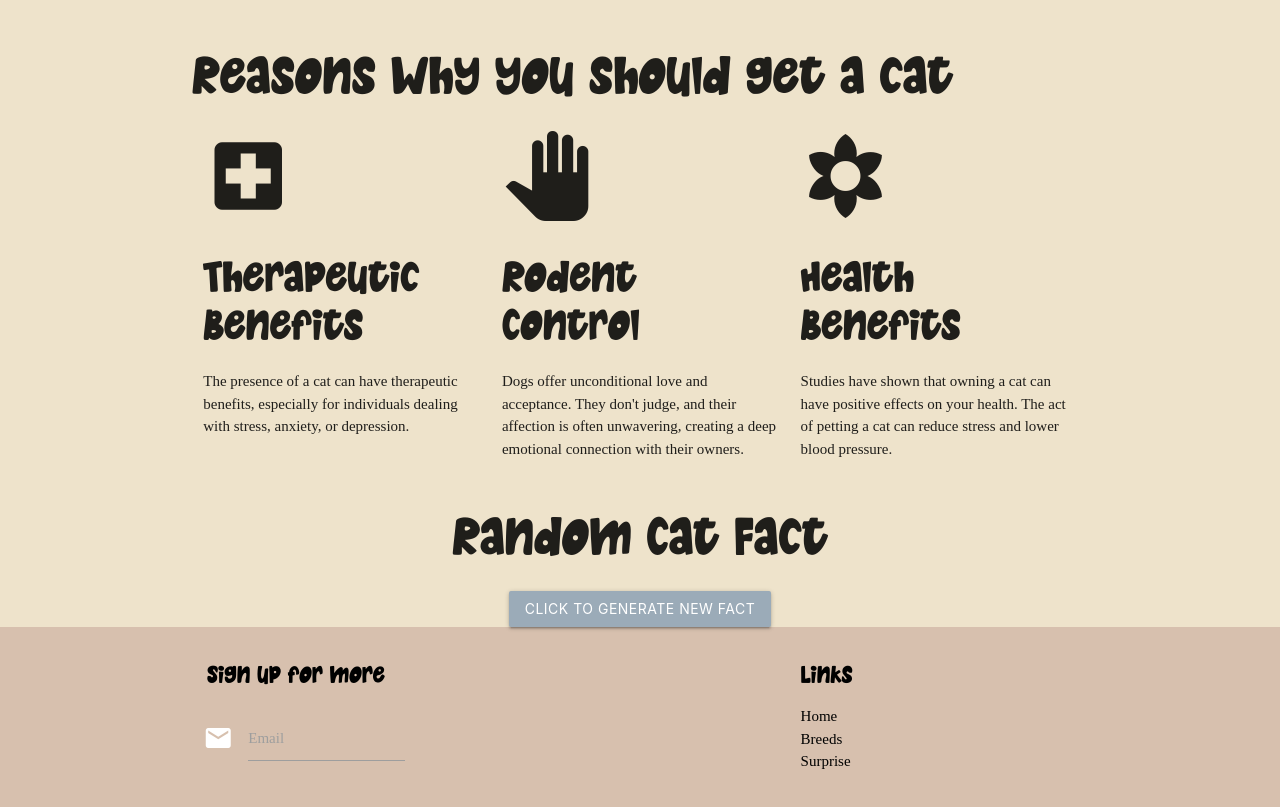
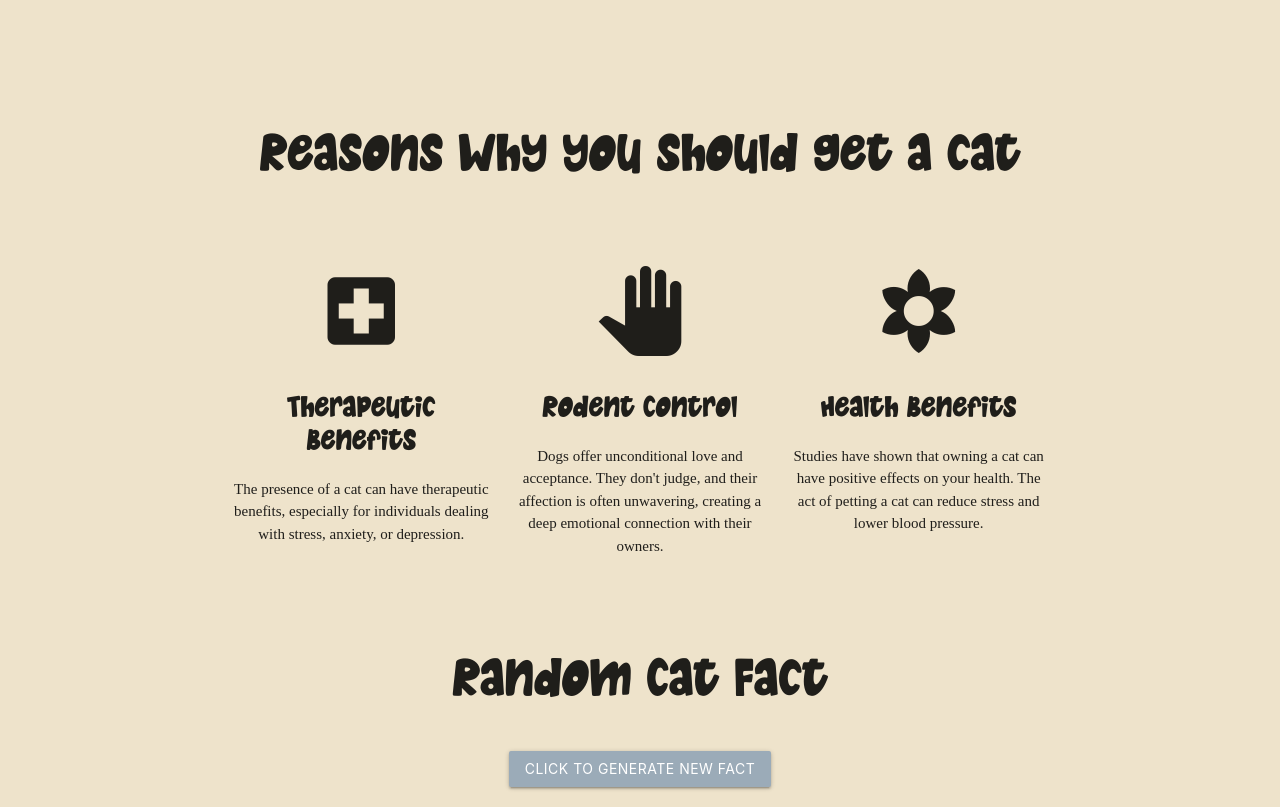
Before and after one commit to UniversityOfDundee-Computing/assignment-2-omarsalem94, a plain HTML site: page resources/pages/surprise.html in a window 1280 px wide. Shown: the part 1153-1960 px from the top of the page. Drawn offline with nearby package versions, Linux system fonts and the light colour scheme; no server answers; a web font is replaced by a local one.

Commit message:
modified the styles for surprise page

```diff
--- a/resources/styles/style.css
+++ b/resources/styles/style.css
@@ -93,7 +93,7 @@ nav ul a {
 }
 
 .hero .hero_text {
-  margin-top: 5vw;
+  margin-top: 9vw;
 }
 
 .hero h1 {
@@ -240,3 +240,42 @@ table {
   font-size: 1.45rem;
 }
 /* Single breed page styles end */
+
+/* ******************************** */
+/* ******************************** */
+/* ******************************** */
+
+/* Reasons to get cat section styles start */
+.cat_reasons {
+  text-align: center;
+  margin-top: 80px;
+  margin-bottom: 80px;
+  padding: 0 30px 0 30px;
+}
+
+.cat_reasons h2 {
+  margin-bottom: 1.5em;
+}
+
+.cat_reasons h3 {
+  font-size: 2em;
+  margin-bottom: 20px;
+}
+/* Reasons to get cat section styles end */
+
+/* Random cat facts styles start */
+.cat_facts {
+  margin-top: 80px;
+  margin-bottom: 80px;
+}
+
+.cat_facts h2 {
+  margin-bottom: 40px;
+}
+
+.cat_facts p {
+  font-family: Nunito;
+  font-size: 1.8rem;
+}
+
+/* Random cat facts styles start */
```
